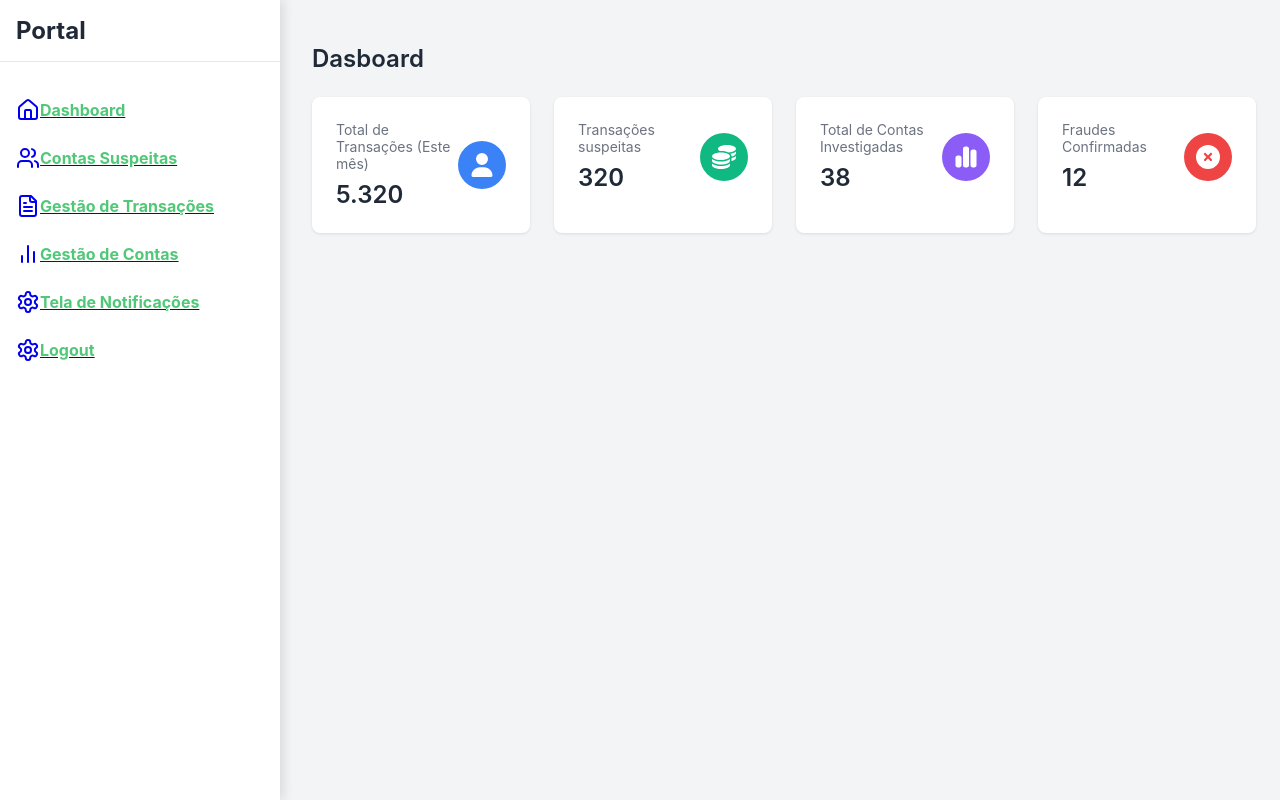
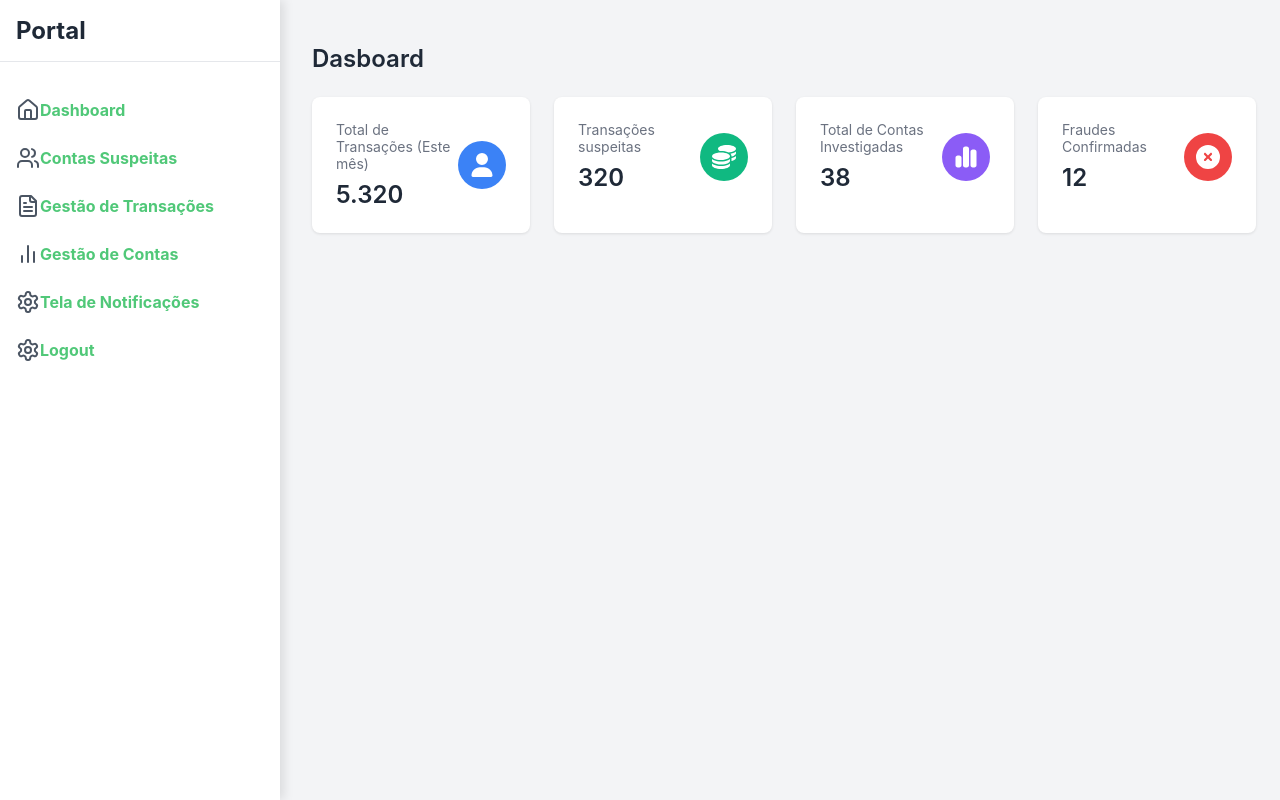
Before and after one commit to RusthenRonald2006/Portal-de-analise-em-anomalias-transacionais, a React (Create React App) app in the folder detec-anomalias/: page /portal in a window 1280 px wide. Built offline with nearby package versions, Linux system fonts and the light colour scheme; the HTML template or start-up script is replaced by a standard one.

Commit message:
tirando sublinhado e adiconando transição

```diff
--- a/detec-anomalias/src/components/layout/Sidebar.module.css
+++ b/detec-anomalias/src/components/layout/Sidebar.module.css
@@ -15,4 +15,7 @@
     display: flex;
     align-items: center;
     padding: 0.75rem 1rem;
+    color:#4b5563 ;
+    text-decoration: none;
+    transition: background-color 0.2s, color 0.2s;
 }
```
